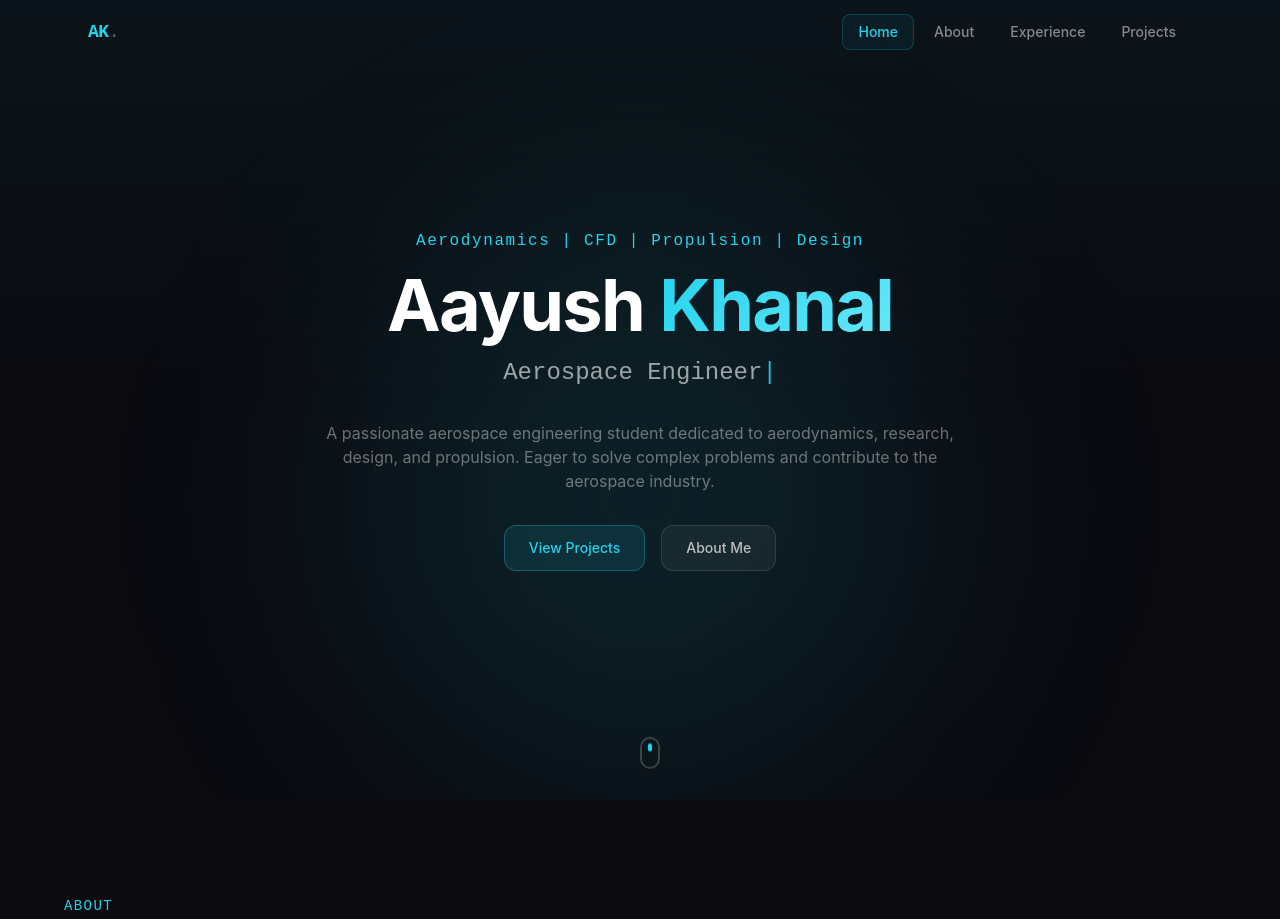
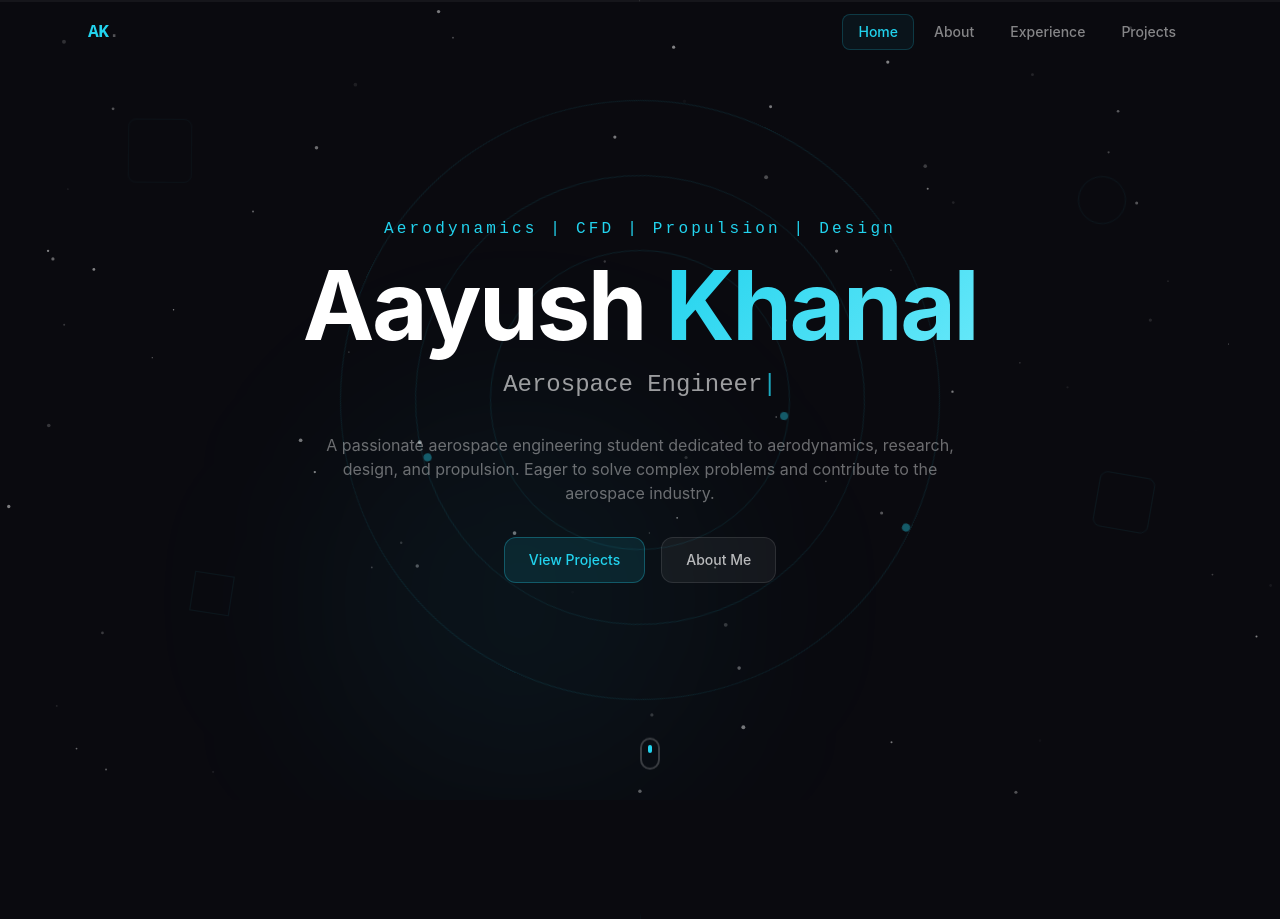
Before and after one commit to Luminex-np/aayushkhanal.github.io, a Next.js app: page / in a window 1280 px wide. Shown: the top 919 px of the page. Built offline with nearby package versions, Linux system fonts and the light colour scheme.

Commit message:
Enhance: starfield, orbital hero, uniform cards, scroll progress, back-to-top, section dividers

```diff
--- a/components/About.tsx
+++ b/components/About.tsx
@@ -1,15 +1,16 @@
-import { motion } from 'framer-motion'
 import { portfolioData } from '../data/portfolio'
 import ScrollReveal from './ScrollReveal'
+import SectionDivider from './SectionDivider'
 
 export default function About() {
   const { about, skills } = portfolioData
 
   return (
     <section id="about" className="relative py-24 px-4 sm:px-6">
+      <SectionDivider />
       <div className="max-w-6xl mx-auto">
         <ScrollReveal>
-          <p className="text-accent font-mono text-sm mb-2 tracking-widest">ABOUT</p>
+          <p className="text-accent font-mono text-sm mb-2 tracking-[0.2em]">ABOUT</p>
           <h2 className="text-3xl sm:text-4xl font-bold text-white mb-12">
             More <span className="text-gradient">About Me</span>
           </h2>
@@ -17,7 +18,7 @@ export default function About() {
 
         <div className="grid md:grid-cols-2 gap-8 mb-16">
           <ScrollReveal>
-            <div className="glass rounded-2xl p-6 sm:p-8 space-y-4">
+            <div className="glass rounded-2xl p-6 sm:p-8 space-y-4 h-full">
               {about.bio.map((paragraph, i) => (
                 <p key={i} className="text-white/60 leading-relaxed text-sm sm:text-base">
                   {paragraph}
@@ -61,7 +62,7 @@ export default function About() {
           </ScrollReveal>
 
           <ScrollReveal delay={0.2}>
-            <div className="glass rounded-2xl p-6 sm:p-8">
+            <div className="glass rounded-2xl p-6 sm:p-8 h-full">
               <h3 className="text-lg font-semibold text-white mb-6">Education</h3>
               <div className="space-y-6">
                 {about.education.map((edu, i) => (
@@ -101,7 +102,7 @@ export default function About() {
                   key={i}
                   className="flex items-center gap-3 text-sm text-white/60"
                 >
-                  <span className="w-1.5 h-1.5 rounded-full bg-accent/50" />
+                  <span className="w-1.5 h-1.5 rounded-full bg-accent/50 shrink-0" />
                   {cert.link && cert.link !== '#' ? (
                     <a href={cert.link} className="hover:text-accent transition-colors">
                       {cert.name}
@@ -126,7 +127,7 @@ export default function About() {
 function SkillCard({ title, items }: { title: string; items: string[] }) {
   return (
     <ScrollReveal>
-      <div className="glass rounded-2xl p-5 glass-hover">
+      <div className="glass rounded-2xl p-5 glass-hover h-full">
         <h4 className="text-accent font-mono text-xs tracking-widest mb-3">{title}</h4>
         <div className="flex flex-wrap gap-2">
           {items.map((item) => (
--- /dev/null
+++ b/components/BackToTop.tsx
@@ -0,0 +1,30 @@
+import { useState, useEffect } from 'react'
+import { motion, AnimatePresence } from 'framer-motion'
+
+export default function BackToTop() {
+  const [visible, setVisible] = useState(false)
+
+  useEffect(() => {
+    const onScroll = () => setVisible(window.scrollY > 600)
+    window.addEventListener('scroll', onScroll, { passive: true })
+    return () => window.removeEventListener('scroll', onScroll)
+  }, [])
+
+  return (
+    <AnimatePresence>
+      {visible && (
+        <motion.button
+          initial={{ opacity: 0, scale: 0.8 }}
+          animate={{ opacity: 1, scale: 1 }}
+          exit={{ opacity: 0, scale: 0.8 }}
+          onClick={() => window.scrollTo({ top: 0, behavior: 'smooth' })}
+          className="fixed bottom-6 right-6 z-50 w-10 h-10 glass rounded-xl flex items-center justify-center text-accent hover:bg-accent/10 hover:border-accent/30 transition-all"
+        >
+          <svg width="18" height="18" viewBox="0 0 24 24" fill="none" stroke="currentColor" strokeWidth="2" strokeLinecap="round" strokeLinejoin="round">
+            <path d="M18 15l-6-6-6 6" />
+          </svg>
+        </motion.button>
+      )}
+    </AnimatePresence>
+  )
+}
--- a/components/Experience.tsx
+++ b/components/Experience.tsx
@@ -1,12 +1,14 @@
 import { portfolioData } from '../data/portfolio'
 import ScrollReveal from './ScrollReveal'
+import SectionDivider from './SectionDivider'
 
 export default function Experience() {
   return (
     <section id="experience" className="relative py-24 px-4 sm:px-6">
+      <SectionDivider />
       <div className="max-w-6xl mx-auto">
         <ScrollReveal>
-          <p className="text-accent font-mono text-sm mb-2 tracking-widest">EXPERIENCE</p>
+          <p className="text-accent font-mono text-sm mb-2 tracking-[0.2em]">EXPERIENCE</p>
           <h2 className="text-3xl sm:text-4xl font-bold text-white mb-12">
             Where I&apos;ve <span className="text-gradient">Worked</span>
           </h2>
@@ -67,7 +69,7 @@ export default function Experience() {
             <div className="grid sm:grid-cols-2 gap-4">
               {portfolioData.miscellaneous.map((item, i) => (
                 <ScrollReveal key={i} delay={i * 0.1}>
-                  <div className="glass rounded-xl p-5 glass-hover">
+                  <div className="glass rounded-xl p-5 glass-hover h-full">
                     <p className="text-white font-medium text-sm">{item.title}</p>
                     <p className="text-white/40 text-xs mt-1">{item.description}</p>
                     <p className="text-white/20 text-xs mt-2">{item.period}</p>
--- a/components/Hero.tsx
+++ b/components/Hero.tsx
@@ -1,6 +1,48 @@
 import { useEffect, useState } from 'react'
 import { motion } from 'framer-motion'
 import { portfolioData } from '../data/portfolio'
+
+function OrbitalRing({ size, rotation, delay, reverse }: { size: number; rotation: number; delay: number; reverse?: boolean }) {
+  return (
+    <motion.div
+      className="absolute rounded-full border border-accent/10"
+      style={{
+        width: size,
+        height: size,
+        marginLeft: -size / 2,
+        marginTop: -size / 2,
+        top: '50%',
+        left: '50%',
+      }}
+      animate={{ rotate: reverse ? -360 : 360 }}
+      transition={{ duration: 20 + delay, repeat: Infinity, ease: 'linear' }}
+    >
+      <div
+        className="absolute w-2 h-2 rounded-full bg-accent/40"
+        style={{
+          top: '50%',
+          left: '50%',
+          marginLeft: -4,
+          marginTop: -size / 2 + 1,
+        }}
+      />
+    </motion.div>
+  )
+}
+
+function FloatingShape({ className, delay }: { className: string; delay: number }) {
+  return (
+    <motion.div
+      className={`absolute ${className}`}
+      animate={{
+        y: [0, -30, 0],
+        rotate: [0, 10, 0],
+        opacity: [0.3, 0.6, 0.3],
+      }}
+      transition={{ duration: 6 + delay, repeat: Infinity, ease: 'easeInOut', delay }}
+    />
+  )
+}
 
 export default function Hero() {
   const [displayed, setDisplayed] = useState('')
@@ -22,9 +64,34 @@ export default function Hero() {
       className="relative min-h-screen flex items-center justify-center overflow-hidden"
     >
       <div className="absolute inset-0">
-        <div className="absolute inset-0 bg-gradient-to-b from-accent/5 via-transparent to-[#0a0a0f]" />
-        <div className="absolute top-1/4 left-1/2 -translate-x-1/2 w-[600px] h-[600px] bg-accent/10 rounded-full blur-[120px]" />
+        <div className="absolute inset-0 bg-gradient-to-b from-accent/8 via-transparent to-[#0a0a0f]" />
+        <div className="absolute top-1/3 left-1/2 -translate-x-1/2 w-[800px] h-[800px] bg-accent/8 rounded-full blur-[150px]" />
+        <div className="absolute bottom-0 left-1/4 w-[400px] h-[400px] bg-accent/5 rounded-full blur-[100px]" />
       </div>
+
+      <div className="absolute inset-0 flex items-center justify-center">
+        <OrbitalRing size={600} rotation={0} delay={0} />
+        <OrbitalRing size={450} rotation={45} delay={2} reverse />
+        <OrbitalRing size={300} rotation={90} delay={4} />
+      </div>
+
+      <FloatingShape
+        className="top-[15%] left-[10%] w-16 h-16 border border-accent/10 rounded-lg"
+        delay={0}
+      />
+      <FloatingShape
+        className="top-[25%] right-[12%] w-12 h-12 border border-accent/10 rounded-full"
+        delay={1.5}
+      />
+      <FloatingShape
+        className="bottom-[20%] left-[15%] w-10 h-10 border border-accent/10"
+        style={{ transform: 'rotate(45deg)' }}
+        delay={3}
+      />
+      <FloatingShape
+        className="bottom-[30%] right-[10%] w-14 h-14 border border-accent/10 rounded-lg"
+        delay={2.5}
+      />
 
       <div className="relative z-10 text-center px-4 max-w-4xl mx-auto">
         <motion.div
@@ -32,7 +99,7 @@ export default function Hero() {
           animate={{ opacity: 1, y: 0 }}
           transition={{ duration: 0.8, ease: 'easeOut' }}
         >
-          <p className="text-accent font-mono text-sm sm:text-base mb-4 tracking-widest">
+          <p className="text-accent font-mono text-sm sm:text-base mb-4 tracking-[0.2em]">
             {portfolioData.tagline}
           </p>
         </motion.div>
@@ -41,7 +108,7 @@ export default function Hero() {
           initial={{ opacity: 0, y: 30 }}
           animate={{ opacity: 1, y: 0 }}
           transition={{ duration: 0.8, delay: 0.2, ease: 'easeOut' }}
-          className="text-4xl sm:text-6xl md:text-7xl font-bold mb-4 tracking-tight"
+          className="text-5xl sm:text-7xl md:text-8xl font-bold mb-4 tracking-tight"
         >
           <span className="text-white">{portfolioData.name.split(' ')[0]}</span>{' '}
           <span className="text-gradient">{portfolioData.name.split(' ').slice(1).join(' ')}</span>
@@ -78,7 +145,7 @@ export default function Hero() {
             onClick={() =>
               document.getElementById('projects')?.scrollIntoView({ behavior: 'smooth' })
             }
-            className="px-6 py-3 bg-accent/10 border border-accent/30 text-accent rounded-xl font-medium text-sm hover:bg-accent/20 hover:border-accent/50 transition-all duration-300"
+            className="group px-6 py-3 bg-accent/10 border border-accent/30 text-accent rounded-xl font-medium text-sm hover:bg-accent/20 hover:border-accent/50 hover:shadow-[0_0_30px_rgba(34,211,238,0.15)] transition-all duration-300"
           >
             View Projects
           </button>
@@ -96,7 +163,7 @@ export default function Hero() {
       <motion.div
         animate={{ y: [0, 10, 0] }}
         transition={{ duration: 3, repeat: Infinity, ease: 'easeInOut' }}
-        className="absolute bottom-8 left-1/2 -translate-x-1/2"
+        className="absolute bottom-8 left-1/2 -translate-x-1/2 z-10"
       >
         <div className="w-5 h-8 border-2 border-white/20 rounded-full flex items-start justify-center p-1.5">
           <div className="w-1 h-2 bg-accent rounded-full animate-bounce" />
--- /dev/null
+++ b/components/ScrollProgress.tsx
@@ -0,0 +1,24 @@
+import { useState, useEffect } from 'react'
+
+export default function ScrollProgress() {
+  const [progress, setProgress] = useState(0)
+
+  useEffect(() => {
+    const onScroll = () => {
+      const scrollTop = window.scrollY
+      const docHeight = document.documentElement.scrollHeight - window.innerHeight
+      setProgress(docHeight > 0 ? Math.min(scrollTop / docHeight, 1) : 0)
+    }
+    window.addEventListener('scroll', onScroll, { passive: true })
+    return () => window.removeEventListener('scroll', onScroll)
+  }, [])
+
+  return (
+    <div className="fixed top-0 left-0 right-0 z-[60] h-[2px] bg-white/5">
+      <div
+        className="h-full bg-accent transition-all duration-150 ease-out"
+        style={{ width: `${progress * 100}%` }}
+      />
+    </div>
+  )
+}
--- a/components/ScrollReveal.tsx
+++ b/components/ScrollReveal.tsx
@@ -1,5 +1,5 @@
-import { ReactNode, useRef } from 'react'
-import { motion, useInView } from 'framer-motion'
+import { ReactNode } from 'react'
+import { motion } from 'framer-motion'
 
 interface Props {
   children: ReactNode
@@ -8,14 +8,11 @@ interface Props {
 }
 
 export default function ScrollReveal({ children, className = '', delay = 0 }: Props) {
-  const ref = useRef<HTMLDivElement>(null)
-  const isInView = useInView(ref, { once: true, margin: '-80px' })
-
   return (
     <motion.div
-      ref={ref}
       initial={{ opacity: 0, y: 40 }}
-      animate={isInView ? { opacity: 1, y: 0 } : { opacity: 0, y: 40 }}
+      whileInView={{ opacity: 1, y: 0 }}
+      viewport={{ once: true, margin: '-80px' }}
       transition={{ duration: 0.7, delay, ease: [0.25, 0.1, 0.25, 1] }}
       className={className}
     >
--- /dev/null
+++ b/components/SectionDivider.tsx
@@ -0,0 +1,8 @@
+export default function SectionDivider() {
+  return (
+    <div className="relative flex items-center justify-center py-4">
+      <div className="w-px h-16 bg-gradient-to-b from-transparent via-accent/20 to-transparent" />
+      <div className="absolute w-2 h-2 rounded-full bg-accent/30" />
+    </div>
+  )
+}
--- /dev/null
+++ b/components/Starfield.tsx
@@ -0,0 +1,63 @@
+import { useEffect, useRef } from 'react'
+
+interface Star {
+  x: number
+  y: number
+  size: number
+  duration: number
+  delay: number
+}
+
+export default function Starfield() {
+  const canvasRef = useRef<HTMLCanvasElement>(null)
+
+  useEffect(() => {
+    const canvas = canvasRef.current
+    if (!canvas) return
+    const ctx = canvas.getContext('2d')
+    if (!ctx) return
+
+    const resize = () => {
+      canvas.width = window.innerWidth
+      canvas.height = window.innerHeight
+    }
+    resize()
+    window.addEventListener('resize', resize)
+
+    const stars: Star[] = Array.from({ length: 120 }, () => ({
+      x: Math.random() * canvas.width,
+      y: Math.random() * canvas.height,
+      size: Math.random() * 1.5 + 0.5,
+      duration: Math.random() * 3 + 2,
+      delay: Math.random() * 3,
+    }))
+
+    let frame = 0
+    const animate = () => {
+      frame++
+      ctx.clearRect(0, 0, canvas.width, canvas.height)
+      for (const star of stars) {
+        const progress = ((frame / 60 + star.delay) % star.duration) / star.duration
+        const alpha = 0.15 + Math.sin(progress * Math.PI * 2) * 0.35
+        ctx.beginPath()
+        ctx.arc(star.x, star.y, star.size, 0, Math.PI * 2)
+        ctx.fillStyle = `rgba(255,255,255,${Math.max(0, alpha)})`
+        ctx.fill()
+      }
+      requestAnimationFrame(animate)
+    }
+    const animId = requestAnimationFrame(animate)
+
+    return () => {
+      cancelAnimationFrame(animId)
+      window.removeEventListener('resize', resize)
+    }
+  }, [])
+
+  return (
+    <canvas
+      ref={canvasRef}
+      className="fixed inset-0 pointer-events-none z-0"
+    />
+  )
+}
--- a/pages/index.tsx
+++ b/pages/index.tsx
@@ -4,16 +4,22 @@ import About from '../components/About'
 import Experience from '../components/Experience'
 import Projects from '../components/Projects'
 import Footer from '../components/Footer'
+import Starfield from '../components/Starfield'
+import ScrollProgress from '../components/ScrollProgress'
+import BackToTop from '../components/BackToTop'
 
 export default function Home() {
   return (
     <main className="relative min-h-screen bg-[#0a0a0f]">
+      <Starfield />
+      <ScrollProgress />
       <Navbar />
       <Hero />
       <About />
       <Experience />
       <Projects />
       <Footer />
+      <BackToTop />
     </main>
   )
 }
--- a/styles/globals.css
+++ b/styles/globals.css
@@ -76,6 +76,49 @@ body {
   100% { opacity: 1; }
 }
 
+@keyframes spin-slow {
+  from { transform: rotate(0deg); }
+  to { transform: rotate(360deg); }
+}
+
+@keyframes float {
+  0%, 100% { transform: translateY(0px) rotate(0deg); }
+  33% { transform: translateY(-15px) rotate(2deg); }
+  66% { transform: translateY(-8px) rotate(-1deg); }
+}
+
+.animate-float {
+  animation: float 6s ease-in-out infinite;
+}
+
+.animate-spin-slow {
+  animation: spin-slow 20s linear infinite;
+}
+
+.animate-spin-slower {
+  animation: spin-slow 30s linear infinite reverse;
+}
+
+.section-highlight {
+  position: relative;
+}
+
+.section-highlight::before {
+  content: '';
+  position: absolute;
+  top: 0;
+  left: 50%;
+  transform: translateX(-50%);
+  width: 1px;
+  height: 4rem;
+  background: linear-gradient(to bottom, transparent, rgba(34, 211, 238, 0.3), transparent);
+}
+
+.card-content-fade {
+  mask-image: linear-gradient(to bottom, black 60%, transparent 100%);
+  -webkit-mask-image: linear-gradient(to bottom, black 60%, transparent 100%);
+}
+
 ::-webkit-scrollbar {
   width: 6px;
 }
```
Also changed, not shown: components/Projects.tsx (+7 -5 lines).
